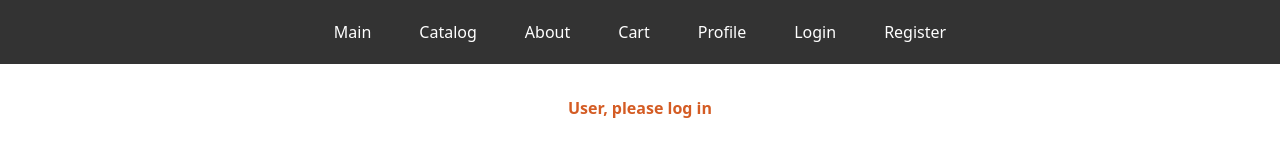
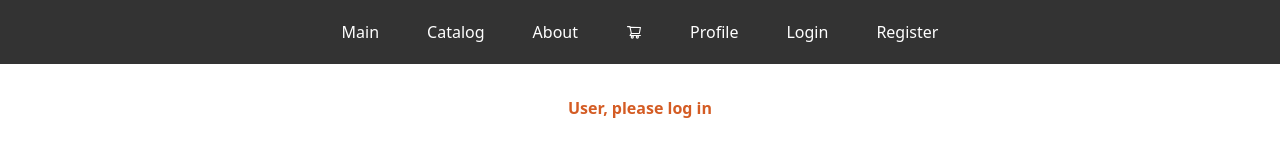
Before and after one commit to MilaSem/eCommerce-App, a React (Vite) app: page / in a window 1280 px wide. Shown: the top 160 px of the page. Built offline with nearby package versions, Linux system fonts and the light colour scheme; no server answers; what @commercetools/platform-sdk, @commercetools/ts-client would draw is missing.

Commit message:
feat: show numberof products

```diff
--- a/src/components/Navigation/Navigation.module.css
+++ b/src/components/Navigation/Navigation.module.css
@@ -53,6 +53,11 @@
   transition: 0.3s ease;
 }
 
+.badge {
+  margin-left: 0.5rem;
+  color: #85f94c;
+}
+
 @media (hover: hover) {
   .menubutton:hover {
     border: none;
--- a/src/components/Navigation/Navigation.tsx
+++ b/src/components/Navigation/Navigation.tsx
@@ -1,5 +1,7 @@
 import { useState } from 'react';
 import { Link } from 'react-router';
+import { ShoppingCartOutlined } from '@ant-design/icons';
+import { useCartStore } from '@/stores/cartStore';
 import styles from './Navigation.module.css';
 
 export const Navigation = () => {
@@ -12,6 +14,13 @@ export const Navigation = () => {
   const handleLinkClick = () => {
     setMenuOpen(false);
   };
+
+  const cart = useCartStore((state) => state.cart);
+  const localCart = useCartStore((state) => state.localCart);
+
+  const totalItems = cart
+    ? cart.lineItems.reduce((sum, item) => sum + item.quantity, 0)
+    : localCart.reduce((sum, item) => sum + item.quantity, 0);
 
   return (
     <nav className={styles.nav}>
@@ -41,7 +50,10 @@ export const Navigation = () => {
         </li>
         <li>
           <Link className={styles.link} to="/cart" onClick={handleLinkClick}>
-            Cart
+            <ShoppingCartOutlined />
+            {totalItems > 0 && (
+              <span className={styles.badge}>{totalItems}</span>
+            )}
           </Link>
         </li>
         <li>
```
